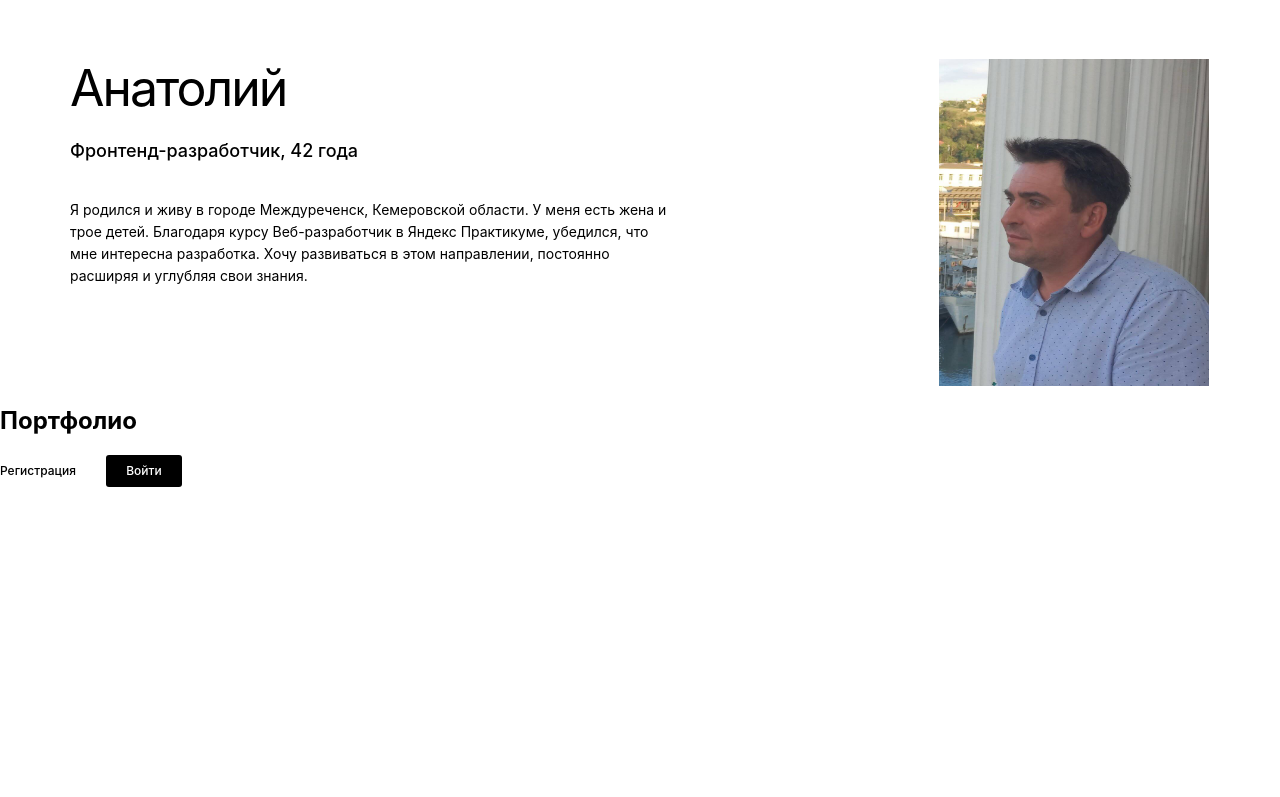
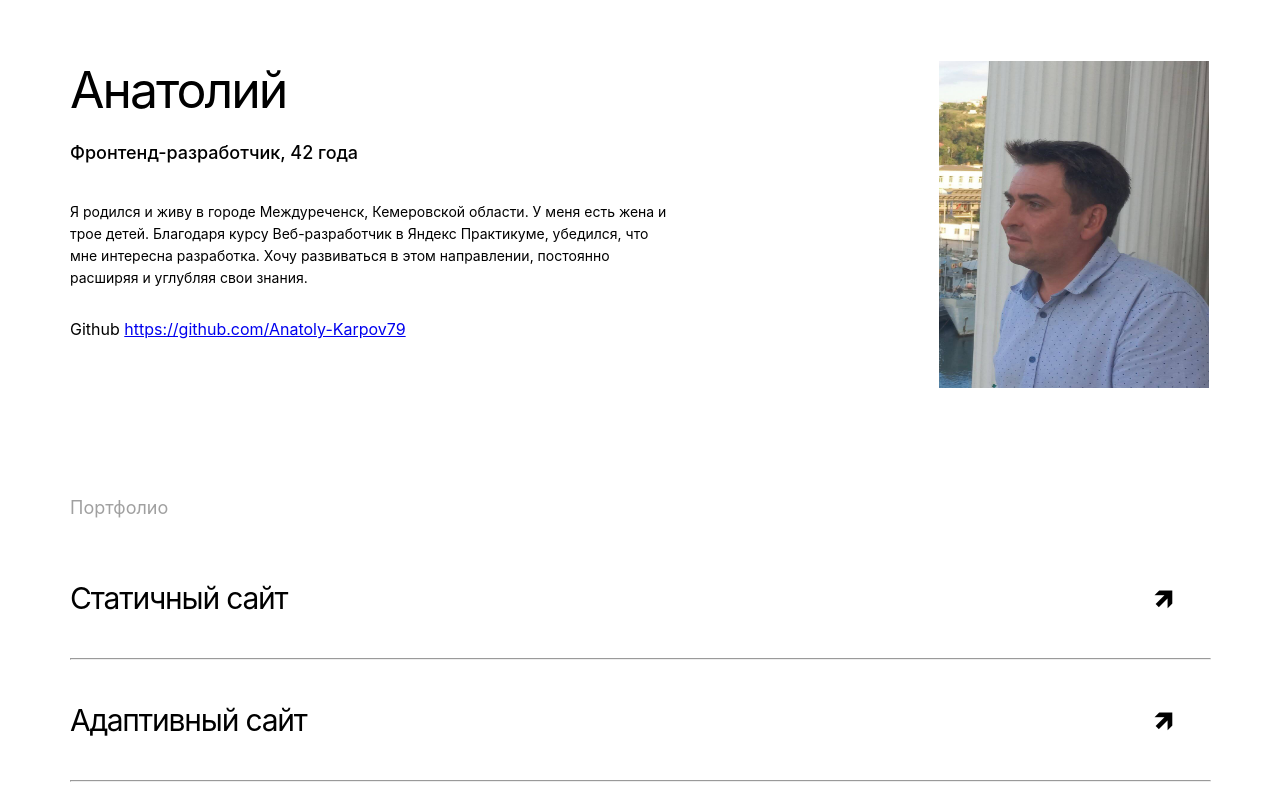
Before and after one commit to Anatoly-Karpov79/movies-explorer-frontend, a React (Create React App) app: page / in a window 1280 px wide. Shown: the part 2000-2797 px from the top of the page. Before the commit the page ends 2487 px from the top, so only its background shows below. Built offline with nearby package versions, Linux system fonts and the light colour scheme.

Commit message:
portfolio

```diff
--- a/src/components/Main/AboutMe/AboutMe.js
+++ b/src/components/Main/AboutMe/AboutMe.js
@@ -1,5 +1,6 @@
 import './AboutMe.css'
 import myfoto from '../../../images/me.jpg'
+import { Link } from 'react-router-dom';
 
 
 const AboutMe = () => {
@@ -16,6 +17,7 @@ const AboutMe = () => {
                         убедился, что мне интересна разработка. Хочу развиваться в этом направлении, постоянно
                         расширяя и углубляя свои знания.
                     </p>
+                    <p>Github <Link>https://github.com/Anatoly-Karpov79</Link></p>
                 </div>
                 <div className="aboutme__foto">
                     <img className="aboutme__foto" src={myfoto} alt="фото студента" />
--- a/src/components/Main/AboutProject/AboutProject.css
+++ b/src/components/Main/AboutProject/AboutProject.css
@@ -2,6 +2,7 @@
     width: auto;
     display: flex;
     flex-direction: column;
+    height: 608px;
 
 }
 
@@ -35,7 +36,7 @@
     max-width: 550px;
     display: flex;
     flex-direction: column;
-    margin: 26px 0 0 0;
+    margin: 0 0 0 0;
 }
 
 .aboutproject__info-header {
@@ -47,6 +48,7 @@
     line-height: normal;
     letter-spacing: -0.8px;
     text-align: left;
+    margin: 0;
 }
 
 .aboutproject__info-description {
@@ -62,7 +64,7 @@
 .aboutproject__timeline{
     display: grid;
     grid-template-columns: 1fr 4fr;
-    margin: 119px 70px 0 70px;
+    margin: 110px 70px 110px 70px;
     text-align: center;
     font-family: Inter;
     font-size: 14px;
--- a/src/components/Main/Portfolio/Portfolio.css
+++ b/src/components/Main/Portfolio/Portfolio.css
@@ -0,0 +1,56 @@
+.portfolio {
+    width: auto;
+    display: flex;
+    flex-direction: column;
+
+}
+
+.portfolio__title {
+    display: flex;
+    margin: 110px 0 20px 70px;
+    color: #A0A0A0;
+    font-feature-settings: 'clig' off, 'liga' off;
+    font-family: Inter;
+    font-size: 18px;
+    font-style: normal;
+    font-weight: 400;
+    line-height: 20px; /* 111.111% */
+}
+
+.portfolio__container {
+    margin: 0 70px 0 70px;
+    display: grid;
+    grid-template-columns: 95% 5%;
+    align-items: center;
+
+}
+
+.portfolio__link {
+    color: #000;
+font-family: Inter;
+font-size: 30px;
+font-style: normal;
+font-weight: 400;
+line-height: 50px; /* 166.667% */
+letter-spacing: -1.2px;
+text-decoration: none;
+
+}
+
+.portfolio__arrow{
+
+    color: #000;
+font-family: Inter;
+font-size: 30px;
+font-style: normal;
+font-weight: 400;
+line-height: 60px; /* 200% */
+letter-spacing: -1.2px;
+}
+
+.portfolio__line {
+    width: 89%;
+    margin: 0px 70px 0 70px;
+
+
+}
--- a/src/components/Main/Portfolio/Portfolio.js
+++ b/src/components/Main/Portfolio/Portfolio.js
@@ -6,21 +6,31 @@ const Portfolio = () => {
     return (
 
         <section className="portfolio" id="portfolio">
-                <h2 className="prtfolio__header">Портфолио</h2>
-                    <Link to="/" className="header__logo">
-
+            <h2 className="portfolio__title">Портфолио</h2>
+            <div className="portfolio__container">
+                <Link to="/signup" className="portfolio__link">
+                    Статичный сайт
                 </Link>
-                    <div className="header__button-container">
-                        <Link to="/signup" className="header__button">
-                            Регистрация
+                <p className="portfolio__arrow">&#129149;</p>
+                            </div>
+                            <hr className="portfolio__line"></hr>
+            <div className="portfolio__container">
+                <Link to="/signin" className="portfolio__link">
+                    Адаптивный сайт
                 </Link>
-                        <Link to="/signin" className="header__button header__button-black">
-                            Войти
+                <p className="portfolio__arrow">&#129149;</p>
+                </div>
+                <hr className="portfolio__line"></hr>
+                <div className="portfolio__container">
+                <Link to="/" className="portfolio__link">
+                    Одностраничное приложение
                 </Link>
+                <p className="portfolio__arrow">&#129149;</p>
             </div>
         </section>
 
-            )}
+    )
+}
 
 
 
```
Lines whose indentation alone changed are shown as unchanged.
